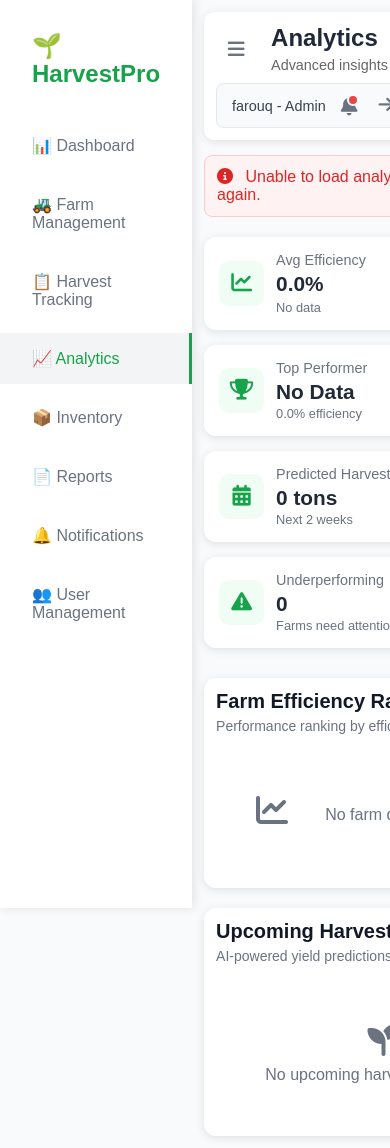
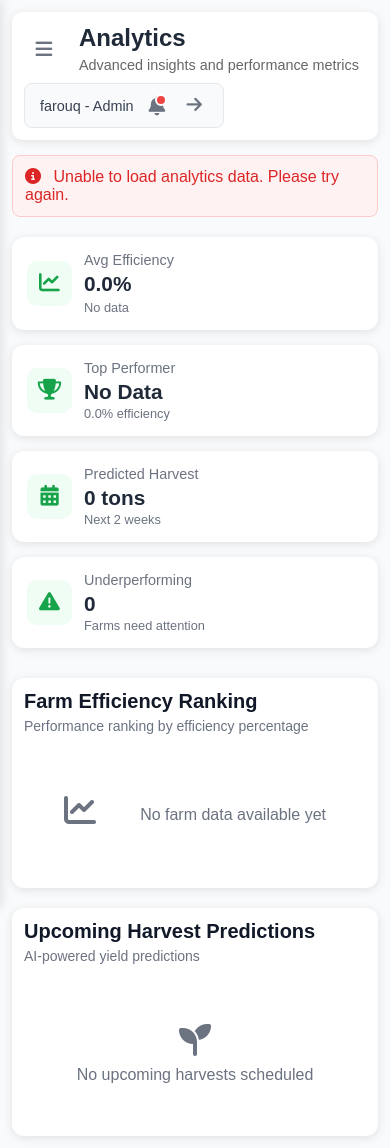
Before and after one commit to KRD66/crop-management-system, a Django app: page /analytics/ in a window 390 px wide. Shown: the top 1148 px of the page. Run offline with Django 5.2, Linux system fonts and the light colour scheme; a user stored in the database is signed in; data comes from the database, SQL or seed files in the repository; parts of the project's set-up code (start-up, migrations or seed data) failed here and were passed over.

Commit message:
sticky nav feat modified

```diff
--- a/monitoring/templates/monitoring/base.html
+++ b/monitoring/templates/monitoring/base.html
@@ -41,10 +41,18 @@
         .sidebar-toggle:hover { background-color: #f3f4f6; color: #16a34a; }
         @media (max-width: 768px) {
             body, html { overflow-x: hidden; max-width: 100vw; }
-            .sidebar { position: sticky; top: 0; transform: translateX(0); }
+            .sidebar { transform: translateX(-100%); }
             .main-content { margin-left: 0; padding: 0.75rem; width: 100%; max-width: 100vw; }
             .container { width: 100%; padding: 0; margin: 0; }
-            .header { padding: 12px; margin-bottom: 15px; flex-wrap: wrap; }
+            .header {
+                padding: 12px;
+                margin-bottom: 15px;
+                flex-wrap: wrap;
+                position: sticky;
+                top: 0;
+                z-index: 900;
+                background: white;
+            }
         }
         @media (max-width: 480px) { .header { flex-direction: column; align-items: flex-start; gap: 10px; } }
     </style>
```
